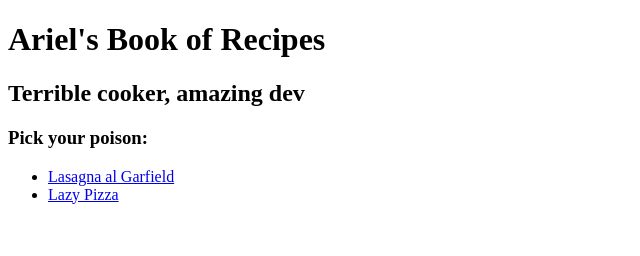
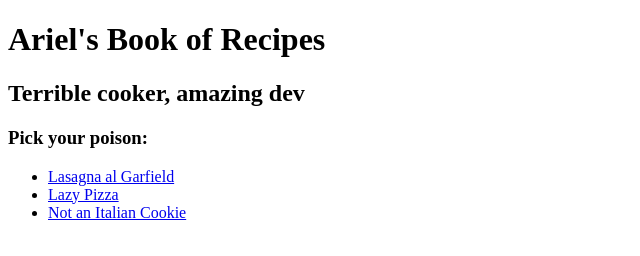
Before and after one commit to ArielMedeiros13/odin-recipes, a plain HTML site: page index.html in a window 1280 px wide. Shown: the whole page, without its empty margins (0-640 px from the left). Drawn offline with Linux system fonts and the light colour scheme.

Commit message:
cookies added

```diff
--- a/index.html
+++ b/index.html
@@ -4,6 +4,9 @@
 <h2>Terrible cooker, amazing dev</h2>
 
 <h3>Pick your poison:</h3>
+
 <ul>
     <li> <a href="recipes/lasagna.html">Lasagna al Garfield</a></li>
     <li><a href="recipes/pizza.html">Lazy Pizza</a></li>
+    <li><a href="recipes/cookies.html">Not an Italian Cookie</a></li>
+</ul>
```
